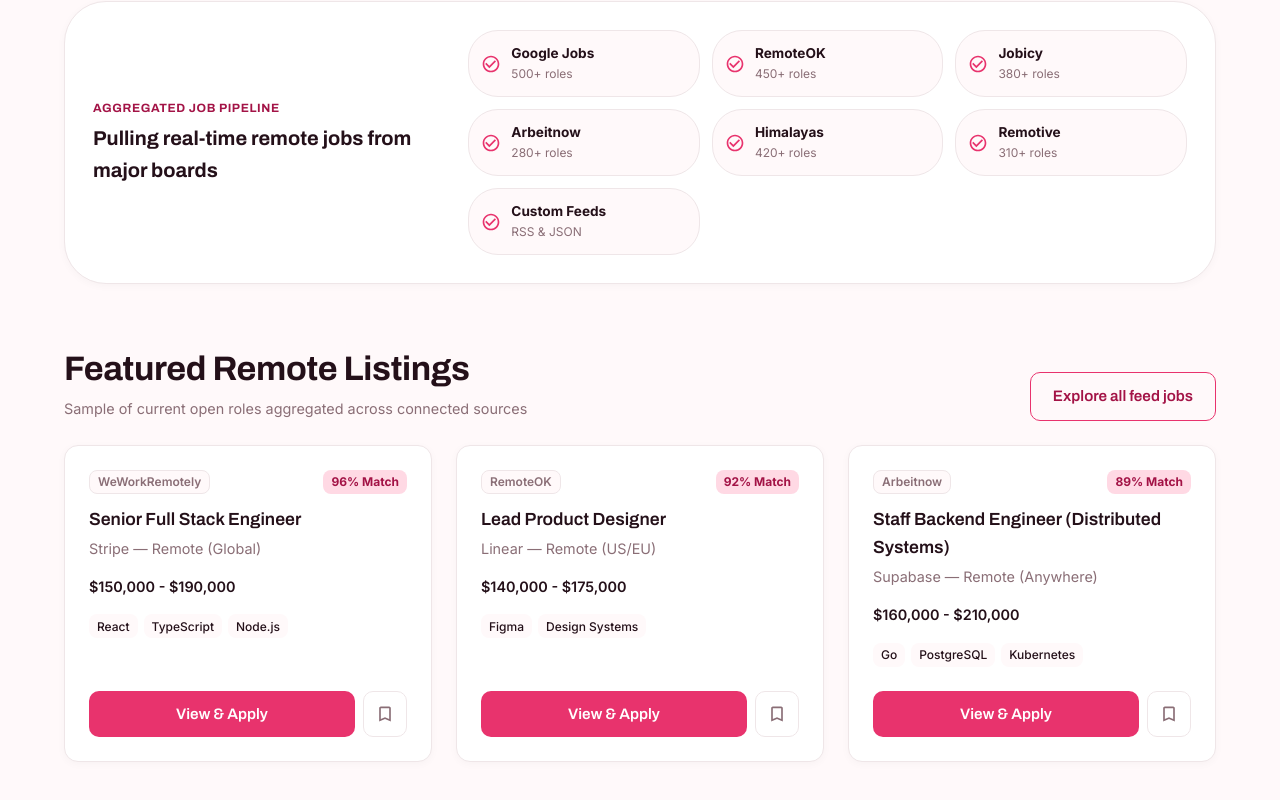
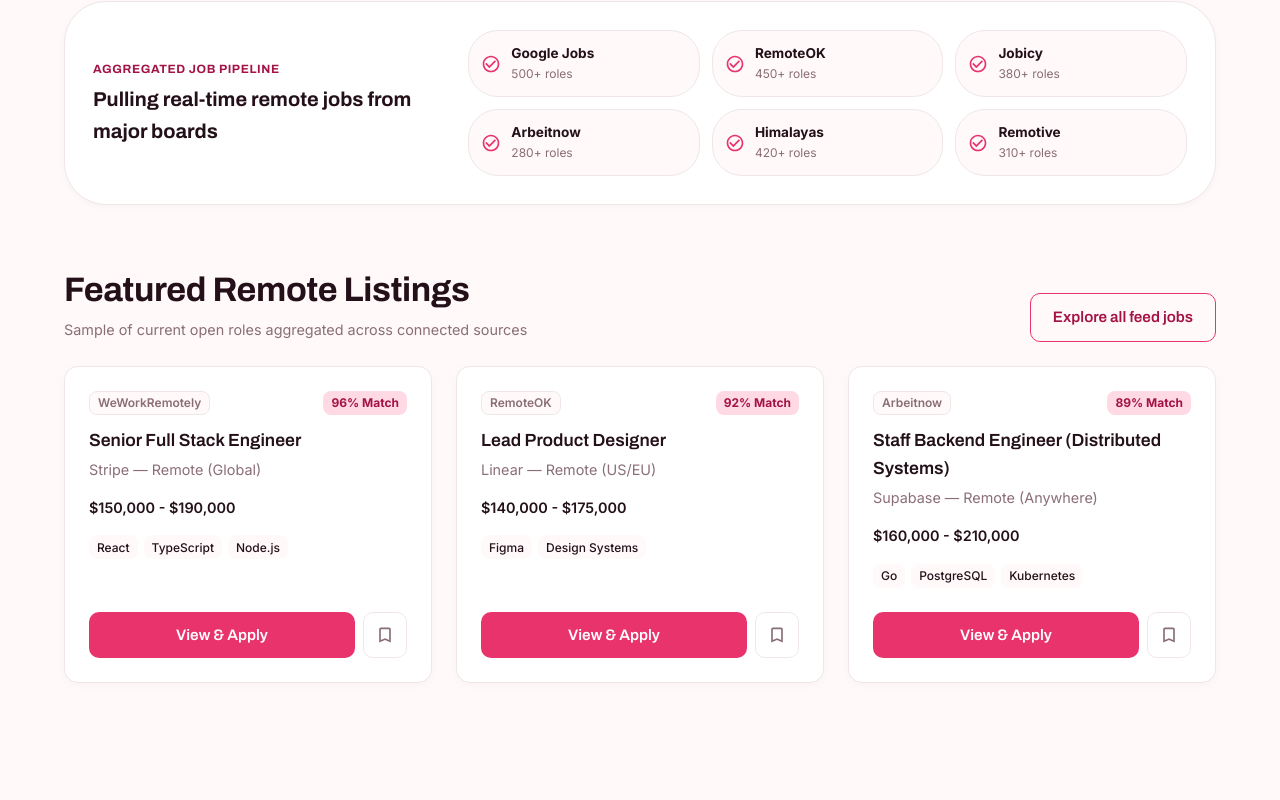
Before and after one commit to riddhibworks/HiredAI, a React (Vite) app in the folder frontend/: page / in a window 1280 px wide. Shown: the part 737-1537 px from the top of the page. Built offline with nearby package versions, Linux system fonts and the light colour scheme.

Commit message:
Remove Custom Feeds box from aggregated job pipeline section

```diff
--- a/frontend/src/pages/HomePage.tsx
+++ b/frontend/src/pages/HomePage.tsx
@@ -64,7 +64,6 @@
   { name: 'Arbeitnow', count: '280+ roles' },
   { name: 'Himalayas', count: '420+ roles' },
   { name: 'Remotive', count: '310+ roles' },
-  { name: 'Custom Feeds', count: 'RSS & JSON' },
 ];
 
 export default function HomePage() {
```
